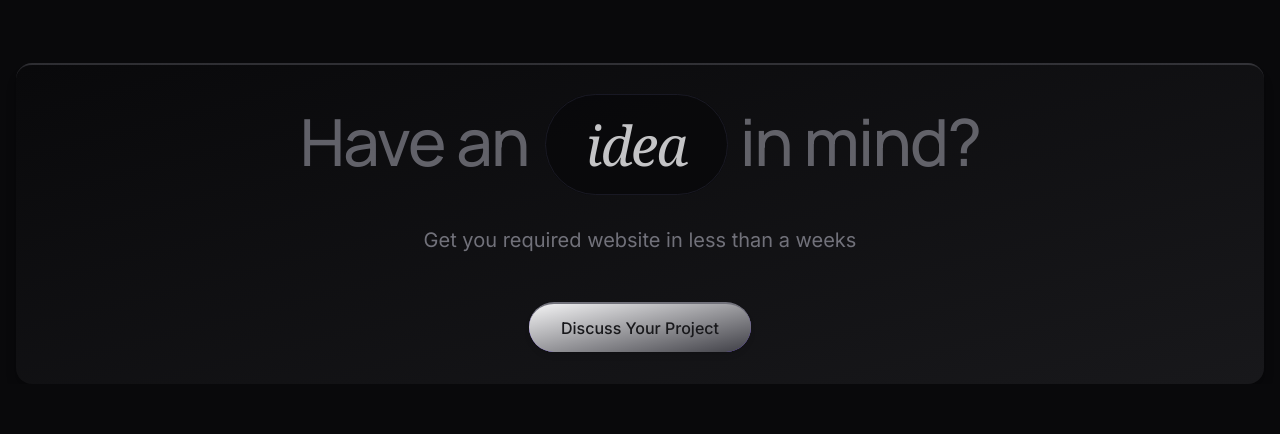
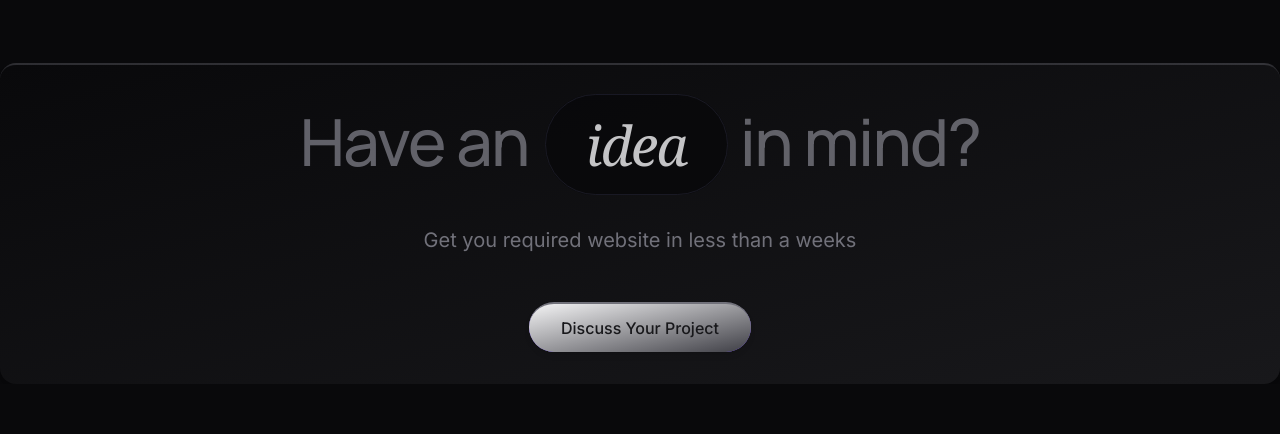
Before and after one commit to vvc10/vvc10.github.io, a React (Vite) app: page / in a window 1280 px wide. Shown: the part 2974-3408 px from the top of the page. Built offline with nearby package versions, Linux system fonts and the light colour scheme.

Commit message:
added modal

```diff
--- a/src/components/sections/ctasection.tsx
+++ b/src/components/sections/ctasection.tsx
@@ -17,7 +17,7 @@ const CtaSection = () => {
 
 
     return (
-        <div className="max-w-7xl bg-zinc-950 bg-gradient-to-br from-zinc-950 to-zinc-900 text-white shadow-lg border-t-[2px] border-t-zinc-500/30 hover:brightness-110 px-12 py-8 mx-4 rounded-2xl flex flex-col gap-6 text-center mt-16 justify-between">
+        <div className="max-w-7xl bg-zinc-950 bg-gradient-to-br from-zinc-950 to-zinc-900 text-white shadow-lg border-t-[2px] border-t-zinc-500/30 hover:brightness-110 px-12 py-8 mx-4 md:mx-auto rounded-2xl flex flex-col gap-6 text-center mt-16 justify-between">
             <h1 className="text-[65px] flex flex-col md:block items-center md:text-[65px] text-zinc-500 opacity-85 leading-[90px] mb-3 w-full font-medium text-center">
                 Have an
                 <span className="shine-on-hover ml-4 bg-zinc-950 text-zinc-200 border text-[55px] border-surface px-10 py-3 mr-3 font-serif font-light italic rounded-full">idea</span>
```
